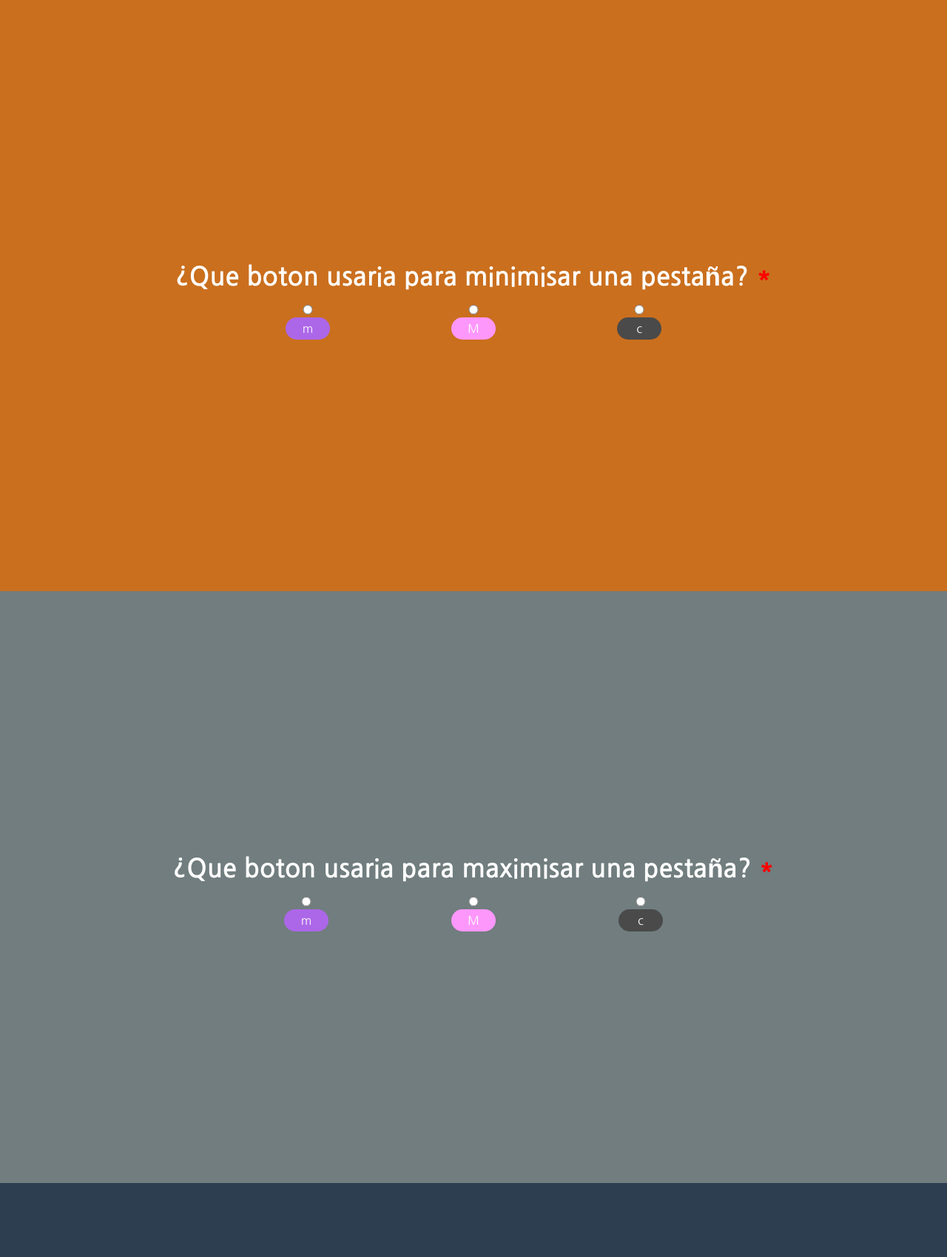
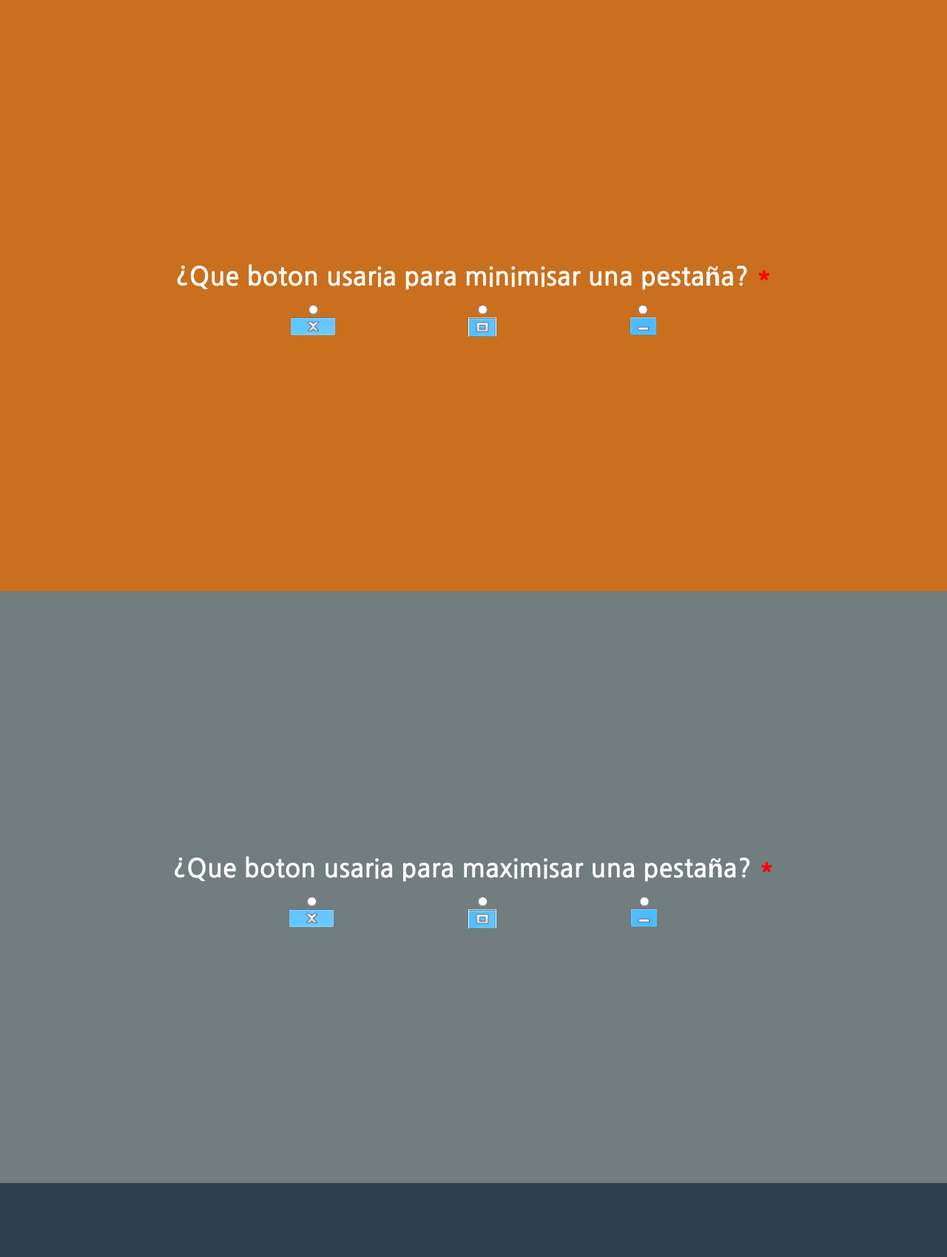
Before and after one commit to PiedraFernando/cuestionarioIHC, a PHP site: page / in a window 1280 px wide. Shown: the part 4801-6500 px from the top of the page at 74% size. Run offline with PHP 8.4, Linux system fonts and the light colour scheme.

Commit message:
Interfaz de botones actualizada con botones de interfaz 3

```diff
--- a/index.php
+++ b/index.php
@@ -71,25 +71,19 @@
                 <div>
                     <input type="radio" name="grup1" value="minimizar" id="Minim">
                     <label for="Minim">
-                        <div for="Minim" style="background:#AC67E8" class="boton1" for='minimizar'>
-                            m
-                        </div>
+                        <img src="img/botonCerrar.png"    alt="">
                     </label>
                 </div>
                 <div >
                     <input type="radio" name="grup1" value="maximisar"  id="max">
                     <label for="max">
-                        <div style="background:#FE97FC" class="boton1" for='minimizar'>
-                            M
-                        </div>
+                        <img src="img/botonMaximisar.png" alt="">
                     </label>
                 </div>
                 <div >
                     <input type="radio" name="grup1" value="cerrar" id="cerrar">
                     <label for="cerrar">
-                        <div style="background:#4A4A4A" class="boton1" for='minimizar'>
-                            c
-                        </div>
+                        <img src="img/botonMinimizar.png" alt="">
                     </label>
                 </div>
             </div>
@@ -106,25 +100,19 @@
                 <div>
                     <input type="radio" name="grup2" value="minimizar" id="Minim2">
                     <label for="Minim2">
-                        <div for="Minim" style="background:#AC67E8" class="boton1" for='minimizar'>
-                            m
-                        </div>
+                        <img src="img/botonCerrar.png"    alt="">
                     </label>
                 </div>
                 <div >
                     <input type="radio" name="grup2" value="maximisar"  id="max2">
                     <label for="max2">
-                        <div style="background:#FE97FC" class="boton1" for='minimizar'>
-                            M
-                        </div>
+                        <img src="img/botonMaximisar.png" alt="">
                     </label>
                 </div>
                 <div >
                     <input type="radio" name="grup2" value="cerrar" id="cerrar2">
                     <label for="cerrar2">
-                        <div style="background:#4A4A4A" class="boton1" for='minimizar'>
-                            c
-                        </div>
+                        <img src="img/botonMinimizar.png" alt="">
                     </label>
                 </div>
             </div>
@@ -141,25 +129,19 @@
                 <div>
                     <input type="radio" name="grup3" value="minimizar" id="Minim3">
                     <label for="Minim3">
-                        <div for="Minim" style="background:#AC67E8" class="boton1" for='minimizar'>
-                            m
-                        </div>
+                        <img src="img/botonCerrar.png"    alt="">
                     </label>
                 </div>
                 <div >
                     <input type="radio" name="grup3" value="maximisar"  id="max3">
                     <label for="max3">
-                        <div style="background:#FE97FC" class="boton1" for='minimizar'>
-                            M
-                        </div>
+                        <img src="img/botonMaximisar.png" alt="">
                     </label>
                 </div>
                 <div >
                     <input type="radio" name="grup3" value="cerrar" id="cerrar3">
                     <label for="cerrar3">
-                        <div style="background:#4A4A4A" class="boton1" for='minimizar'>
-                            c
-                        </div>
+                        <img src="img/botonMinimizar.png" alt="">
                     </label>
                 </div>
             </div>
```
Also changed, not shown: img/botonCerrar.png (added), img/botonMaximisar.png (added), img/botonMinimizar.png (added).
